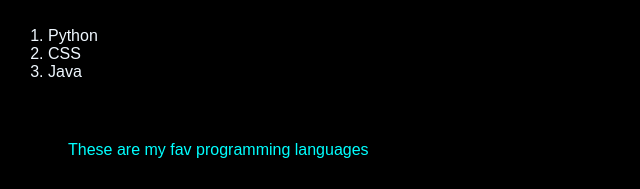
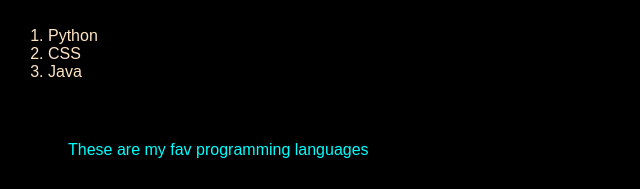
Before and after one commit to SultanB01/IS424, a plain HTML site: page index.html in a window 1280 px wide. Shown: the part 219-408 px from the top of the page, 0-640 px from the left. Drawn offline with Linux system fonts and the light colour scheme.

Commit message:
Changed ol color in styles.css

```diff
--- a/styles.css
+++ b/styles.css
@@ -11,6 +11,9 @@ p{
     margin: 30px;
     color: aqua;
 }
+ol{
+    color:bisque ;
+}
 body{
     color: aliceblue;
     background-color: black;
```
